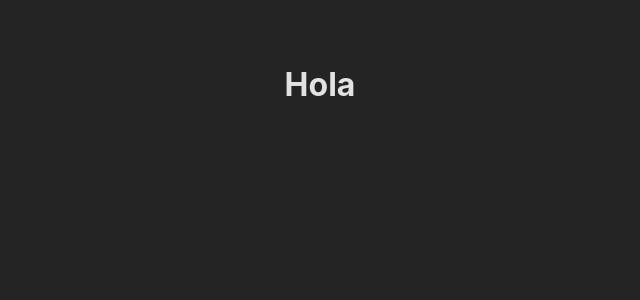
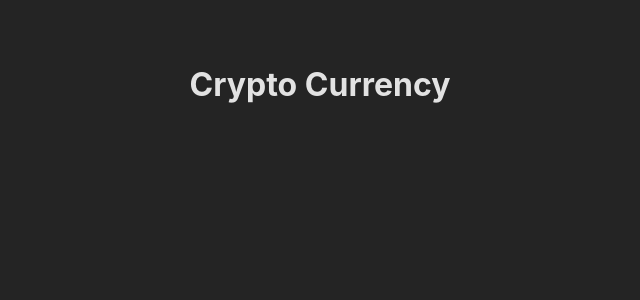
Before and after one commit to PabloBona/metrics-webapp-cryptoskings, a React (Vite) app: page / in a window 1280 px wide. Shown: the top 300 px of the page, without its empty margins (320-960 px from the left). Built offline with nearby package versions, Linux system fonts and the light colour scheme.

Commit message:
Add reduxjs, axios,router-dom

```diff
--- a/package.json
+++ b/package.json
@@ -11,8 +11,12 @@
     "preview": "vite preview"
   },
   "dependencies": {
+    "@reduxjs/toolkit": "^1.9.5",
+    "axios": "^1.4.0",
     "react": "^18.2.0",
-    "react-dom": "^18.2.0"
+    "react-dom": "^18.2.0",
+    "react-redux": "^8.1.1",
+    "react-router-dom": "^6.14.2"
   },
   "devDependencies": {
     "@babel/core": "^7.22.9",
--- a/src/App.jsx
+++ b/src/App.jsx
@@ -5,7 +5,7 @@ function App() {
 
   return (
     <>
-      <h1>Hola</h1>
+      <h1>Crypto Currency</h1>
     </>
   )
 }
```
Also changed, not shown: 1 other file (tests, documents, lock files or other folders).
